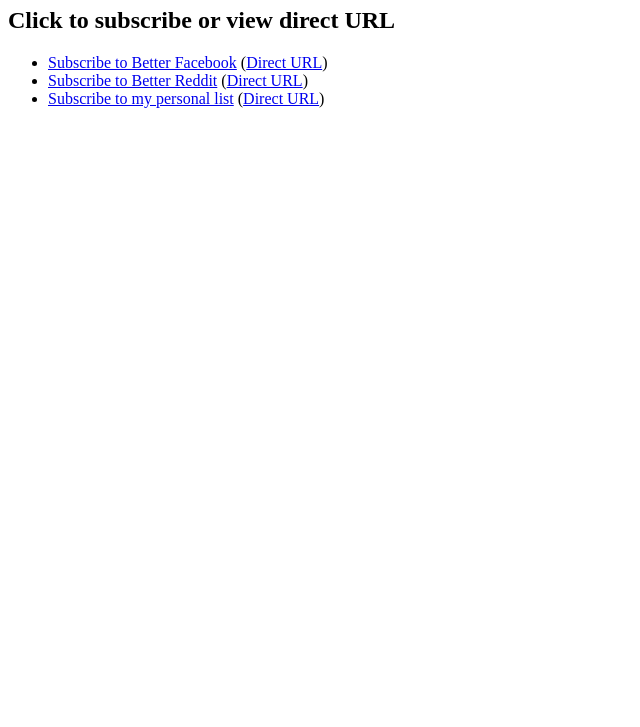
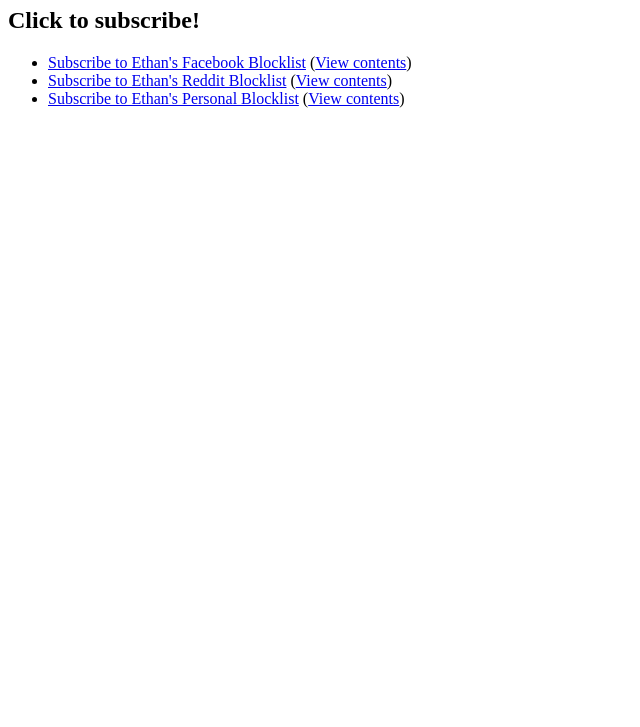
Before and after one commit to ethan-xd/ethan-xd.github.io, a plain HTML site: page index.html in a window 1280 px wide. Shown: the part 73-800 px from the top of the page, without its empty margins (0-640 px from the left). Drawn offline with Linux system fonts and the light colour scheme.

Commit message:
Update index.html

```diff
--- a/index.html
+++ b/index.html
@@ -1,9 +1,9 @@
-<!DOCTYPE html><html><head><title>Blocklists</title></head><body>
-<h1>Blocklists</h1>
-<h2>Click to subscribe or view direct URL</h2>
+<!DOCTYPE html><html><head><title>Ethan's Blocklists</title></head><body>
+<h1>Ethan's Blocklists</h1>
+<h2>Click to subscribe!</h2>
 <ul>
-<li><a href="abp:subscribe?location=https%3A%2F%2Fraw.githubusercontent.com%2Fethan-xd%2Fethan-xd.github.io%2Fmaster%2Ffb.txt&title=Better%20Facebook">Subscribe to Better Facebook</a> (<a href="https://raw.githubusercontent.com/ethan-xd/ethan-xd.github.io/master/fb.txt">Direct URL</a>)</li>
-<li><a href="abp:subscribe?location=https%3A%2F%2Fraw.githubusercontent.com%2Fethan-xd%2Fethan-xd.github.io%2Fmaster%2Frdt.txt&title=Better%20Reddit">Subscribe to Better Reddit</a> (<a href="https://raw.githubusercontent.com/ethan-xd/ethan-xd.github.io/master/rdt.txt">Direct URL</a>)</li>
-  <li><a href="abp:subscribe?location=https%3A%2F%2Fraw.githubusercontent.com%2Fethan-xd%2Fethan-xd.github.io%2Fmaster%2Fpersonal.txt&title=Ethan%27s%20List">Subscribe to my personal list</a> (<a href="https://raw.githubusercontent.com/ethan-xd/ethan-xd.github.io/master/personal.txt">Direct URL</a>)</li>
+<li><a href="abp:subscribe?location=https%3A%2F%2Fraw.githubusercontent.com%2Fethan-xd%2Fethan-xd.github.io%2Fmaster%2Ffb.txt&title=Ethan%27s%20Facebook%20Blocklist">Subscribe to Ethan's Facebook Blocklist</a> (<a target="_blank" href="https://raw.githubusercontent.com/ethan-xd/ethan-xd.github.io/master/fb.txt">View contents</a>)</li>
+<li><a href="abp:subscribe?location=https%3A%2F%2Fraw.githubusercontent.com%2Fethan-xd%2Fethan-xd.github.io%2Fmaster%2Frdt.txt&title=Ethan%27s%20Reddit%20Blocklist">Subscribe to Ethan's Reddit Blocklist</a> (<a target="_blank" href="https://raw.githubusercontent.com/ethan-xd/ethan-xd.github.io/master/rdt.txt">View contents</a>)</li>
+<li><a href="abp:subscribe?location=https%3A%2F%2Fraw.githubusercontent.com%2Fethan-xd%2Fethan-xd.github.io%2Fmaster%2Fpersonal.txt&title=Ethan%27s%20Personal%20Blocklist">Subscribe to Ethan's Personal Blocklist</a> (<a target="_blank" href="https://raw.githubusercontent.com/ethan-xd/ethan-xd.github.io/master/personal.txt">View contents</a>)</li>
 </ul>
 </body></html>
```
